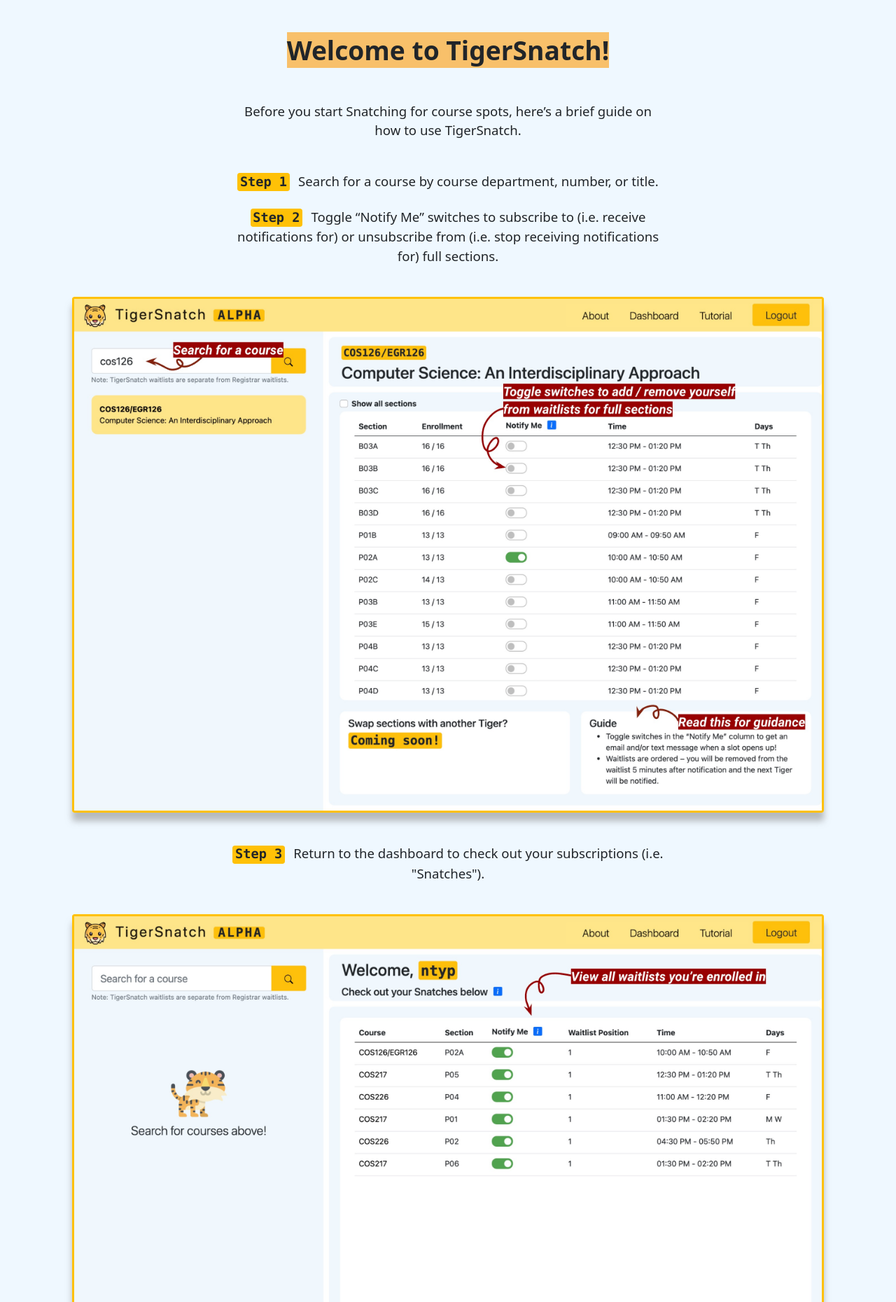
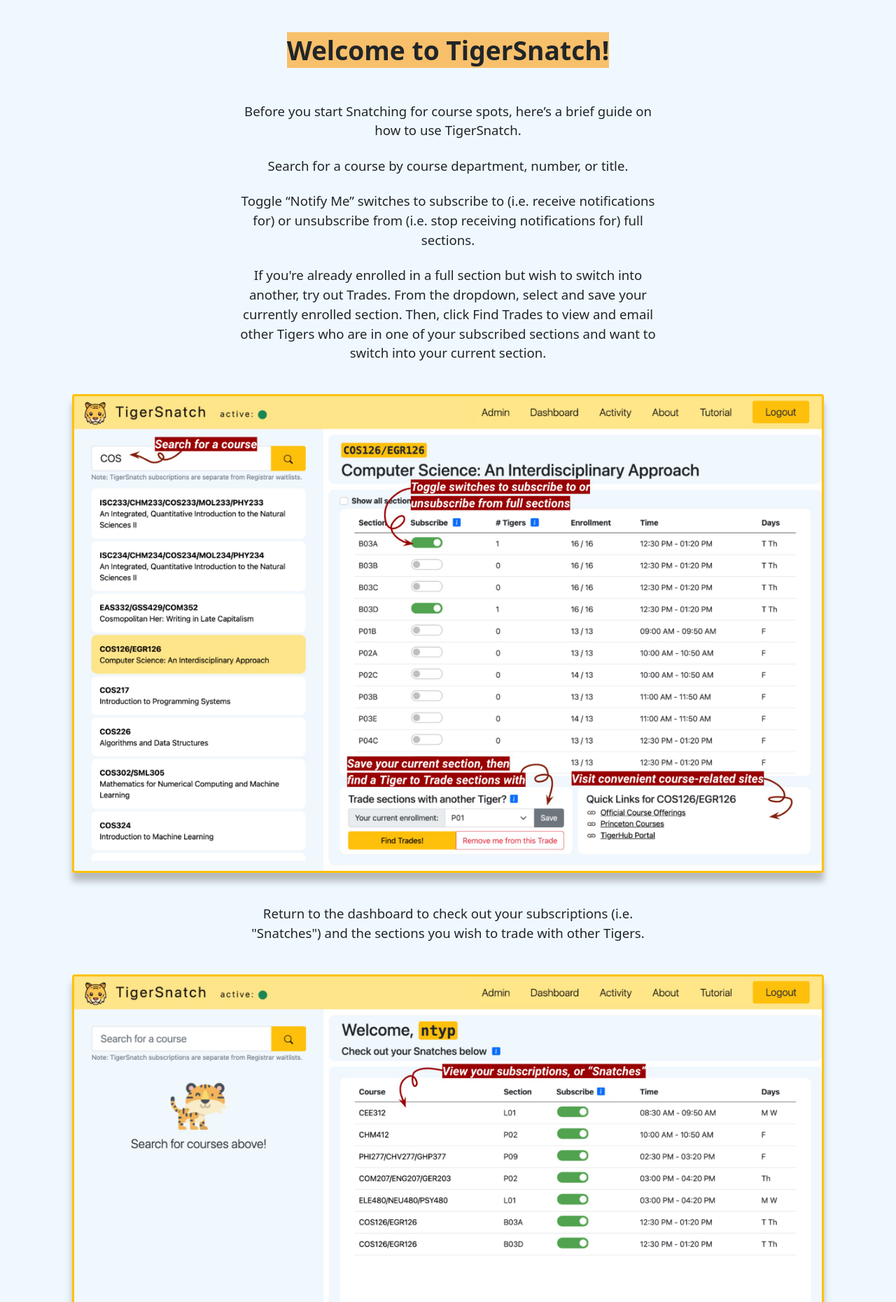
Before and after one commit to shannon-heh/TigerSnatch, a Flask app: page /tutorial in a window 1280 px wide. Shown: the part 60-1920 px from the top of the page at 70% size. Run offline with Flask 2, Linux system fonts and the light colour scheme; parts of the project's set-up code (start-up, migrations or seed data) failed here and were passed over.

Commit message:
updated tutorial

```diff
--- a/templates/tutorial.html
+++ b/templates/tutorial.html
@@ -18,28 +18,27 @@
                 </p>
             </div>
             <div class="row">
-                <p class="fw-light text-center fs-5 p-text mb-5">
+                <p class="fw-light text-center fs-5 p-text mb-4">
                     Before you start Snatching for course spots, here’s a brief guide on how to use
                     TigerSnatch.
                 </p>
             </div>
             <div class="row">
                 <p class="fw-light text-center fs-5 p-text mb-4">
-                    <span
-                        class="badge bg-warning text-dark font-monospace fw-bold fs-5 px-1 py-1 me-2"
-                        >Step 1</span
-                    >
                     Search for a course by course department, number, or title.
                 </p>
             </div>
             <div class="row">
                 <p class="fw-light text-center fs-5 p-text mb-4">
-                    <span
-                        class="badge bg-warning text-dark font-monospace fw-bold fs-5 px-1 py-1 me-2"
-                        >Step 2</span
-                    >
                     Toggle “Notify Me” switches to subscribe to (i.e. receive notifications for) or
                     unsubscribe from (i.e. stop receiving notifications for) full sections.
+                </p>
+            </div>
+            <div class="row">
+                <p class="fw-light text-center fs-5 p-text mb-4">
+                    If you're already enrolled in a full section but wish to switch into another, try out Trades. From the dropdown, select and save your currently enrolled section.
+                    Then, click Find Trades to view and email other Tigers who are in one of your subscribed sections
+                    and want to switch into your current section.
                 </p>
             </div>
             <div class="row">
@@ -53,11 +52,8 @@
             </div>
             <div class="row">
                 <p class="fw-light text-center fs-5 p-text my-4">
-                    <span
-                        class="badge bg-warning text-dark font-monospace fw-bold fs-5 px-1 py-1 me-2"
-                        >Step 3</span
-                    >
-                    Return to the dashboard to check out your subscriptions (i.e. "Snatches").<br />
+                    Return to the dashboard to check out your subscriptions (i.e. "Snatches") and the
+                    sections you wish to trade with other Tigers. <br />
                 </p>
             </div>
             <div class="row">
@@ -71,12 +67,28 @@
             </div>
             <div class="row">
                 <p class="fw-light text-center mt-4 fs-5 p-text">
-                    And that’s it! The next time a spot opens up in a subscribed section, you'll be
+                    It's that simple! The next time a spot opens up in a subscribed section, you'll be
                     notified immediately via email. You will continue receiving notifications every
                     5 minutes until this section is full again, or you unsubscribe from it. To
                     unsubscribe from a particular section, simply log back onto Tigersnatch and
                     toggle the section's switch off in the Dashboard.
                 </p>
+            </div>
+            <div class="row">
+                <p class="fw-light text-center mt-4 fs-5 p-text mb-4">
+                    By the way, every time a notification is sent for a newly available subscribed section or you
+                    and another Tiger choose to contact one another to engage in a Trade, these
+                    actions will be logged on the Activity page for your covenience.
+                </p>
+            </div>
+            <div class="row">
+                <div class="my-4 tutorial-image">
+                    <img
+                        src="/static/ACTIVITY_TUTORIAL.jpeg"
+                        class="img-shadow rounded border border-3 border-warning mx-auto d-block"
+                        width="95%"
+                    />
+                </div>
             </div>
             <div class="row">
                 <p class="fw-light text-center mt-4 mb-3 p-text">
```
Also changed, not shown: static/ACTIVITY_TUTORIAL.jpeg (added), static/COURSE_TUTORIAL.jpeg, static/DASHBOARD_TUTORIAL.jpeg.
